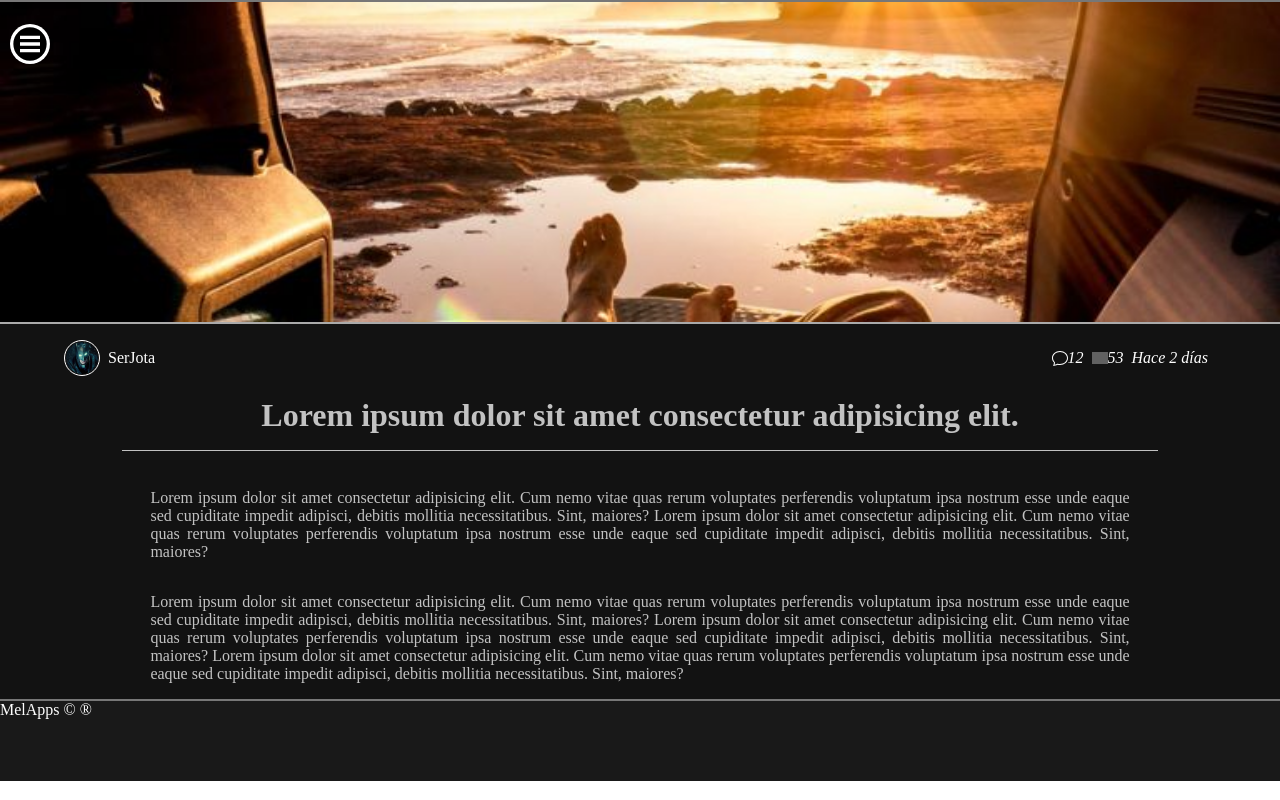
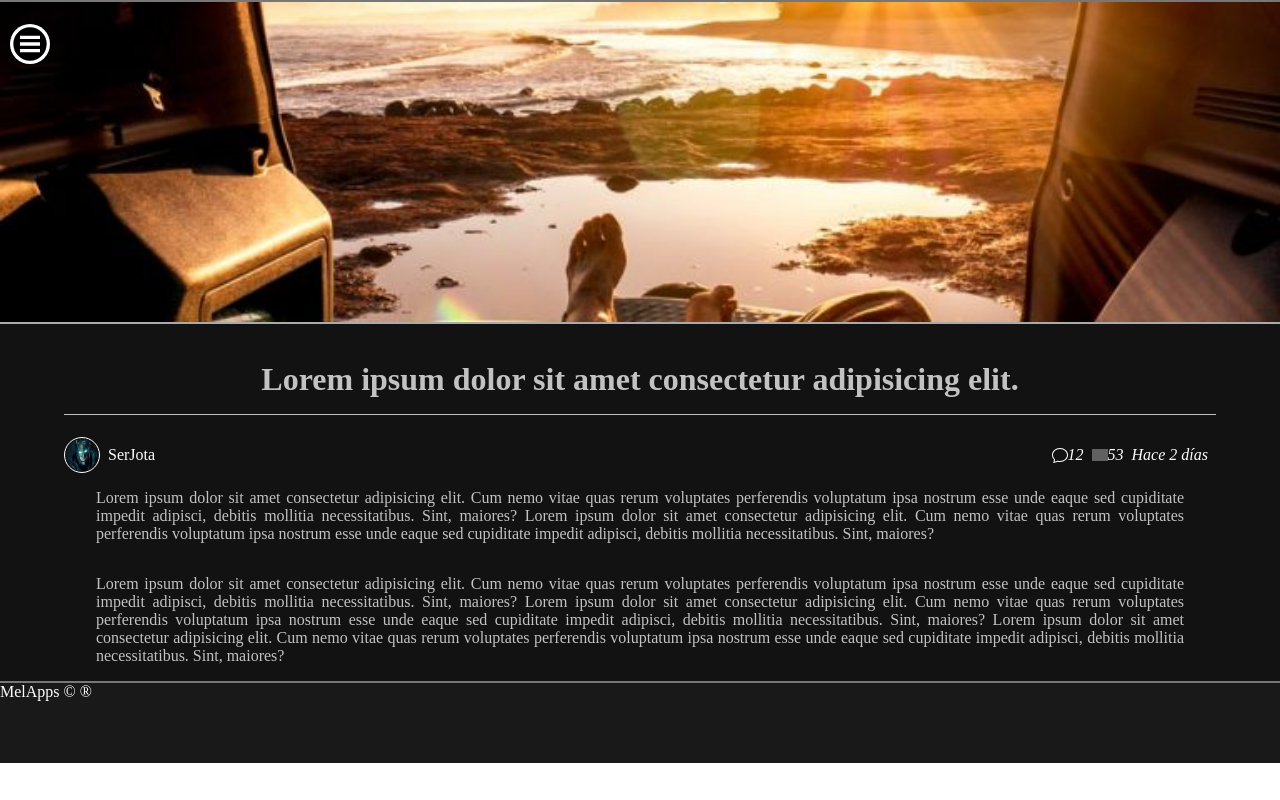
Before and after one commit to j0tac3/miprimerafurgo, an Angular app: page /aventuras/1 in a window 1280 px wide. Built offline with nearby package versions, Linux system fonts and the light colour scheme; grey boxes are pictures that could not be loaded.

Commit message:
Maquetando la vista del post seleccionado

```diff
--- a/src/app/components/post-components/post-selected/post-selected.component.css
+++ b/src/app/components/post-components/post-selected/post-selected.component.css
@@ -22,19 +22,17 @@
     justify-content: space-between;
     align-items: center;
 }
-.post-text{
-    display: flex;
-    justify-content: center;
-    align-items: center;
-    flex-direction: column;
-}
 .post-title{
     width: 90%;
     text-align: center;
     border-bottom: solid 1px;
     padding-bottom: 1rem;
 }
-.text{
+.post-text{
+    display: flex;
+    justify-content: center;
+    align-items: center;
+    flex-direction: column;
     width: 85%;
     text-align: justify;
 }
--- a/src/app/components/post-components/post-selected/post-selected.component.html
+++ b/src/app/components/post-components/post-selected/post-selected.component.html
@@ -1,11 +1,11 @@
 <div class="post-selected-container">
     <img src="assets/media/img/vistas_furgo.jpg" alt="" class="header-image">
+    <h1 class="post-title">Lorem ipsum dolor sit amet consectetur adipisicing elit.</h1>
     <div class="info-post">
         <app-user-miniature-info></app-user-miniature-info>
         <app-post-miniature-info></app-post-miniature-info>
     </div>
     <div class="post-text">
-        <h1 class="post-title">Lorem ipsum dolor sit amet consectetur adipisicing elit.</h1>
         <p class="text">
             Lorem ipsum dolor sit amet consectetur adipisicing elit. Cum nemo vitae quas rerum voluptates perferendis voluptatum ipsa nostrum esse unde eaque sed cupiditate impedit adipisci, debitis mollitia necessitatibus. Sint, maiores?
             Lorem ipsum dolor sit amet consectetur adipisicing elit. Cum nemo vitae quas rerum voluptates perferendis voluptatum ipsa nostrum esse unde eaque sed cupiditate impedit adipisci, debitis mollitia necessitatibus. Sint, maiores?
```
